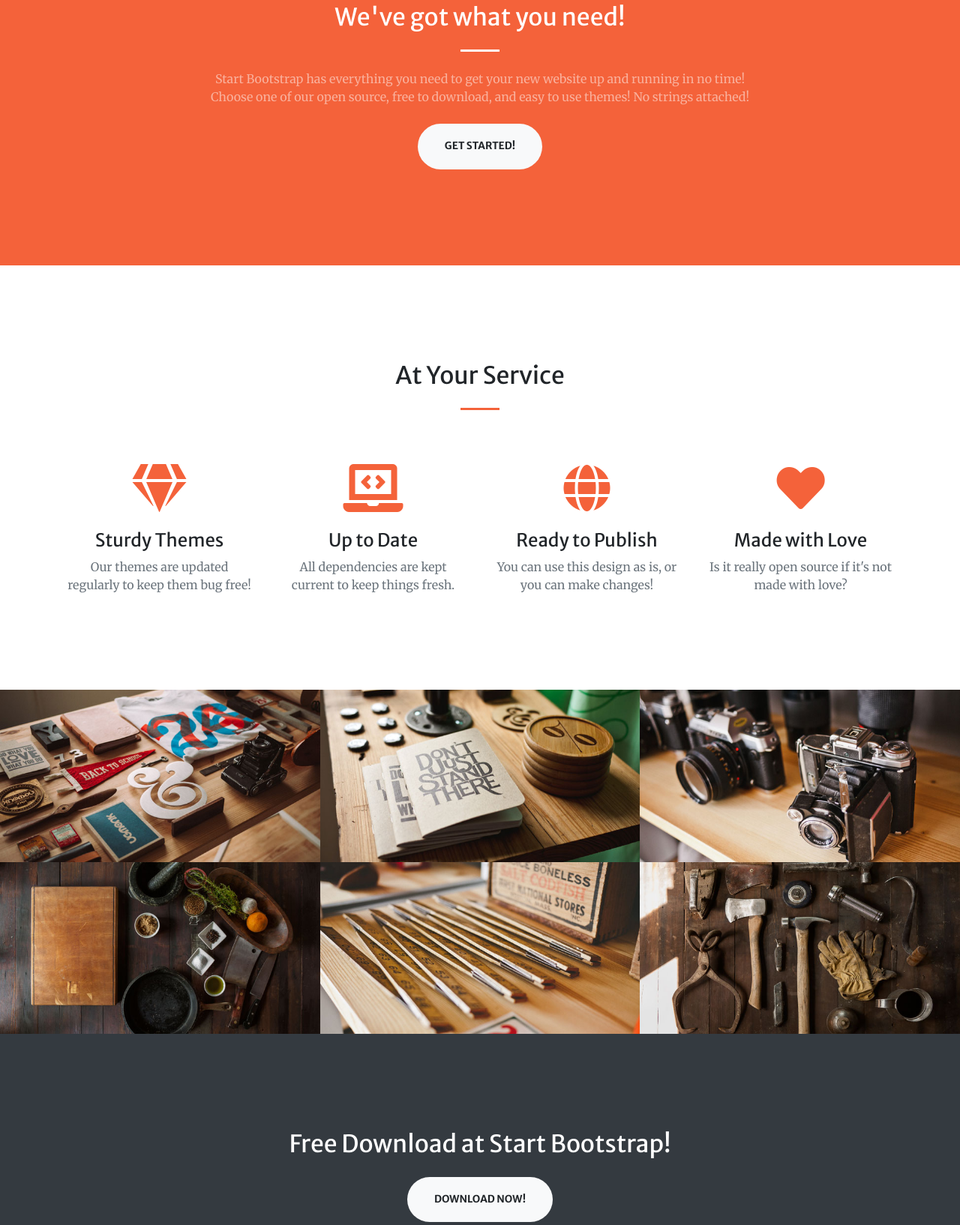
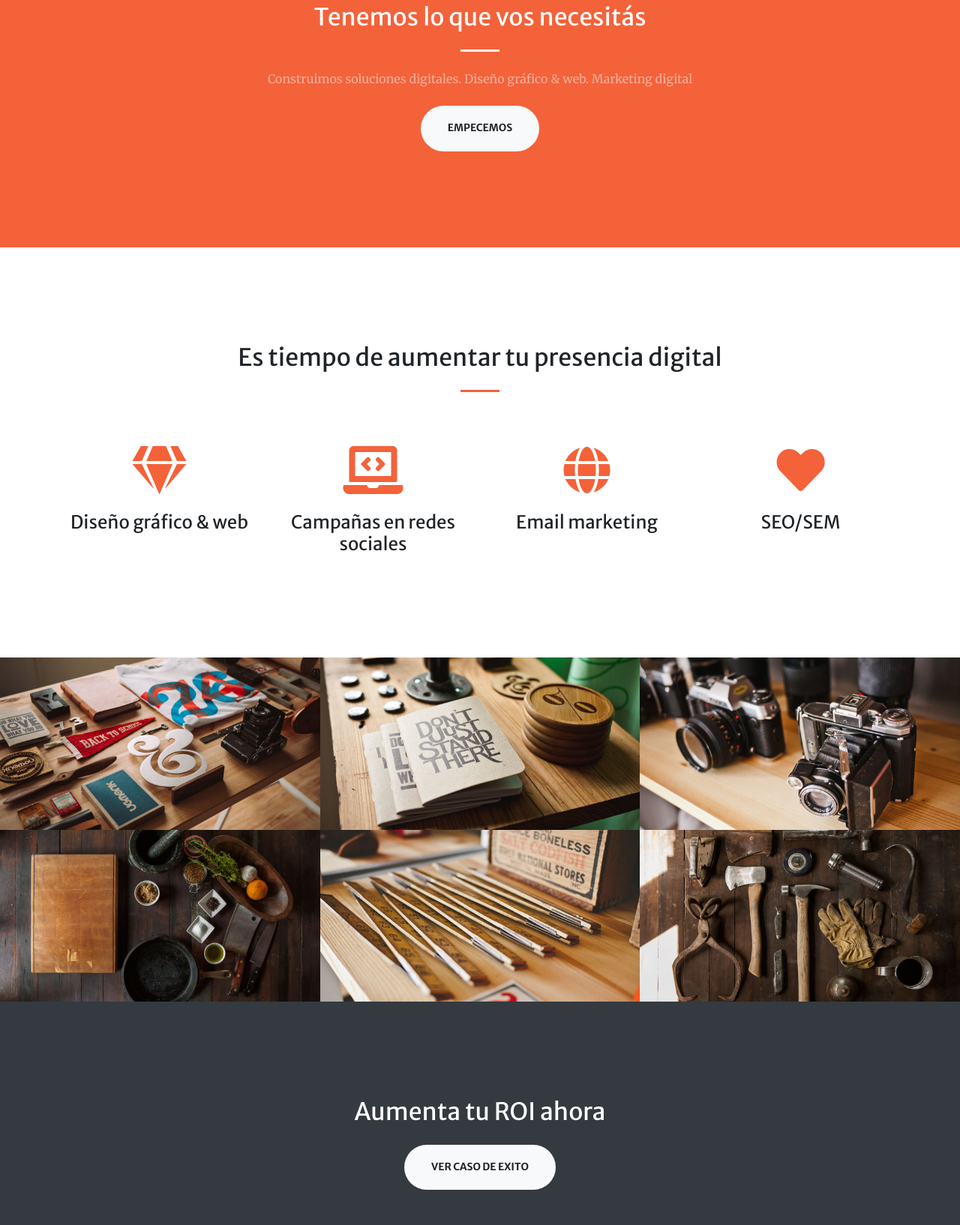
Before and after one commit to dbquiroga/chameleon, a website with bundled scripts: page index.html in a window 1280 px wide. Shown: the part 924-2558 px from the top of the page at 75% size. Built offline with nearby package versions, Linux system fonts and the light colour scheme.

Commit message:
cambio de textos final

```diff
--- a/index.html
+++ b/index.html
@@ -30,7 +30,7 @@
   <!-- Navigation -->
   <nav class="navbar navbar-expand-lg navbar-light fixed-top py-3" id="mainNav">
     <div class="container">
-      <a class="navbar-brand js-scroll-trigger" href="#page-top">Start Bootstrap</a>
+      <a class="navbar-brand js-scroll-trigger" href="#page-top">GD</a>
       <button class="navbar-toggler navbar-toggler-right" type="button" data-toggle="collapse" data-target="#navbarResponsive" aria-controls="navbarResponsive" aria-expanded="false" aria-label="Toggle navigation">
         <span class="navbar-toggler-icon"></span>
       </button>
@@ -62,7 +62,7 @@
           <hr class="divider my-4">
         </div>
         <div class="col-lg-8 align-self-baseline">
-          <p class="text-white-75 font-weight-light mb-5">Start Bootstrap can help you build better websites using the Bootstrap framework! Just download a theme and start customizing, no strings attached!</p>
+          <p class="text-white-75 font-weight-light mb-5">Diseño. Web.  Digital</p>
           <a class="btn btn-primary btn-xl js-scroll-trigger" href="#about">Explorar trabajos</a>
         </div>
       </div>
@@ -74,10 +74,10 @@
     <div class="container">
       <div class="row justify-content-center">
         <div class="col-lg-8 text-center">
-          <h2 class="text-white mt-0">We've got what you need!</h2>
+          <h2 class="text-white mt-0">Tenemos lo que vos necesitás</h2>
           <hr class="divider light my-4">
-          <p class="text-white-50 mb-4">Start Bootstrap has everything you need to get your new website up and running in no time! Choose one of our open source, free to download, and easy to use themes! No strings attached!</p>
-          <a class="btn btn-light btn-xl js-scroll-trigger" href="#services">Get Started!</a>
+          <p class="text-white-50 mb-4">Construimos soluciones digitales. Diseño gráfico & web. Marketing digital</p>
+          <a class="btn btn-light btn-xl js-scroll-trigger" href="#services">Empecemos</a>
         </div>
       </div>
     </div>
@@ -86,35 +86,31 @@
   <!-- Services Section -->
   <section class="page-section" id="services">
     <div class="container">
-      <h2 class="text-center mt-0">At Your Service</h2>
+      <h2 class="text-center mt-0">Es tiempo de aumentar tu presencia digital</h2>
       <hr class="divider my-4">
       <div class="row">
         <div class="col-lg-3 col-md-6 text-center">
           <div class="mt-5">
             <i class="fas fa-4x fa-gem text-primary mb-4"></i>
-            <h3 class="h4 mb-2">Sturdy Themes</h3>
-            <p class="text-muted mb-0">Our themes are updated regularly to keep them bug free!</p>
+            <h3 class="h4 mb-2">Diseño gráfico & web</h3>
           </div>
         </div>
         <div class="col-lg-3 col-md-6 text-center">
           <div class="mt-5">
             <i class="fas fa-4x fa-laptop-code text-primary mb-4"></i>
-            <h3 class="h4 mb-2">Up to Date</h3>
-            <p class="text-muted mb-0">All dependencies are kept current to keep things fresh.</p>
+            <h3 class="h4 mb-2">Campañas en redes sociales</h3>
           </div>
         </div>
         <div class="col-lg-3 col-md-6 text-center">
           <div class="mt-5">
             <i class="fas fa-4x fa-globe text-primary mb-4"></i>
-            <h3 class="h4 mb-2">Ready to Publish</h3>
-            <p class="text-muted mb-0">You can use this design as is, or you can make changes!</p>
+            <h3 class="h4 mb-2">Email marketing</h3>
           </div>
         </div>
         <div class="col-lg-3 col-md-6 text-center">
           <div class="mt-5">
             <i class="fas fa-4x fa-heart text-primary mb-4"></i>
-            <h3 class="h4 mb-2">Made with Love</h3>
-            <p class="text-muted mb-0">Is it really open source if it's not made with love?</p>
+            <h3 class="h4 mb-2">SEO/SEM</h3>
           </div>
         </div>
       </div>
@@ -210,8 +206,8 @@
   <!-- Call to Action Section -->
   <section class="page-section bg-dark text-white">
     <div class="container text-center">
-      <h2 class="mb-4">Free Download at Start Bootstrap!</h2>
-      <a class="btn btn-light btn-xl" href="https://startbootstrap.com/themes/creative/">Download Now!</a>
+      <h2 class="mb-4">Aumenta tu ROI ahora</h2>
+      <a class="btn btn-light btn-xl" href="https://startbootstrap.com/themes/creative/">Ver caso de exito</a>
     </div>
   </section>
 
@@ -220,15 +216,18 @@
     <div class="container">
       <div class="row justify-content-center">
         <div class="col-lg-8 text-center">
-          <h2 class="mt-0">Let's Get In Touch!</h2>
+          <h2 class="mt-0">Sigamos en contacto</h2>
           <hr class="divider my-4">
-          <p class="text-muted mb-5">Ready to start your next project with us? Give us a call or send us an email and we will get back to you as soon as possible!</p>
+          <p class="text-muted mb-5">Envinanos un whatsapp o un email y nos pondremos en contacto</p>
         </div>
       </div>
       <div class="row">
         <div class="col-lg-4 ml-auto text-center mb-5 mb-lg-0">
           <i class="fas fa-phone fa-3x mb-3 text-muted"></i>
-          <div>+1 (202) 555-0149</div>
+            <div class="col-lg-4 mr-auto text-center">
+              <a class="d-block" href="https://wa.me/+5493512455795?text=Quiero%20saber%20su%20el%20presupuesto">Whatsapp</a>
+
+            </div>
         </div>
         <div class="col-lg-4 mr-auto text-center">
           <i class="fas fa-envelope fa-3x mb-3 text-muted"></i>
@@ -242,7 +241,7 @@
   <!-- Footer -->
   <footer class="bg-light py-5">
     <div class="container">
-      <div class="small text-center text-muted">Copyright &copy; 2019 - Start Bootstrap</div>
+      <div class="small text-center text-muted">Copyright &copy; 2019 - GD</div>
     </div>
   </footer>
 
```
